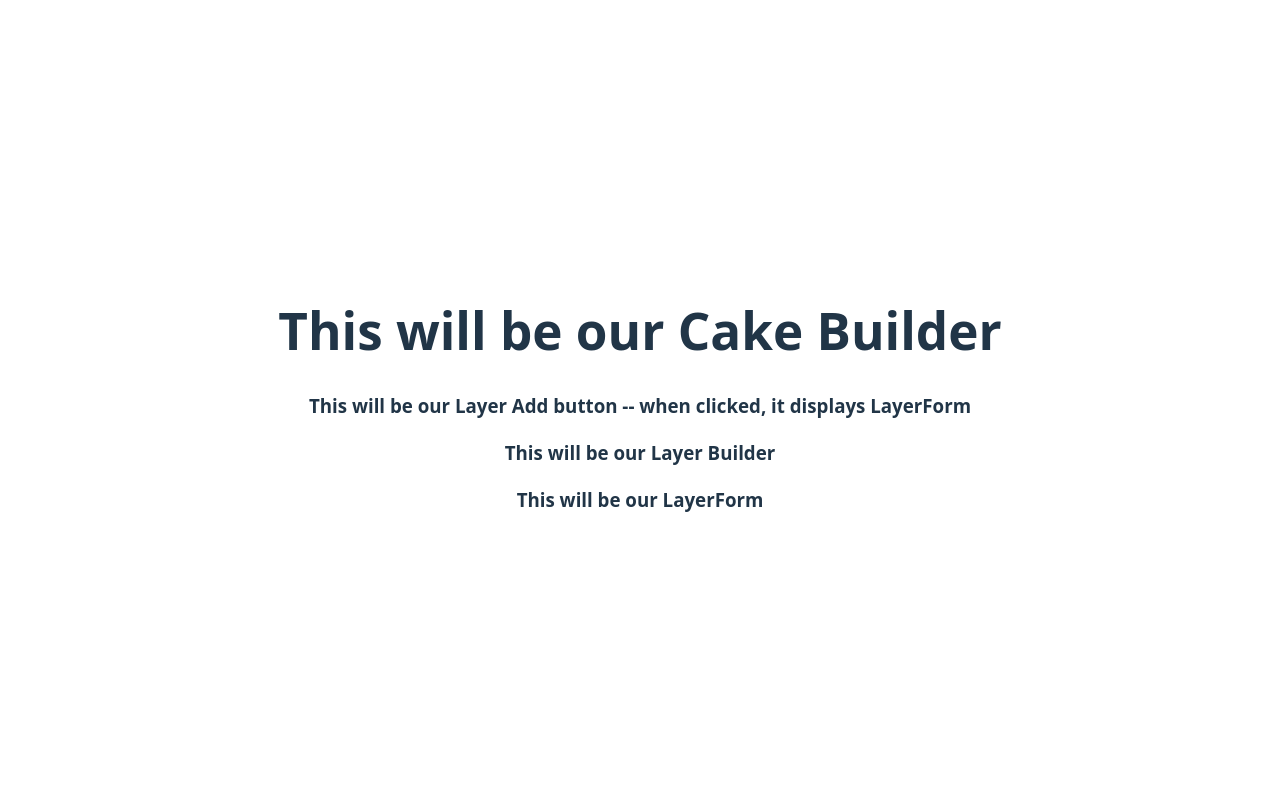
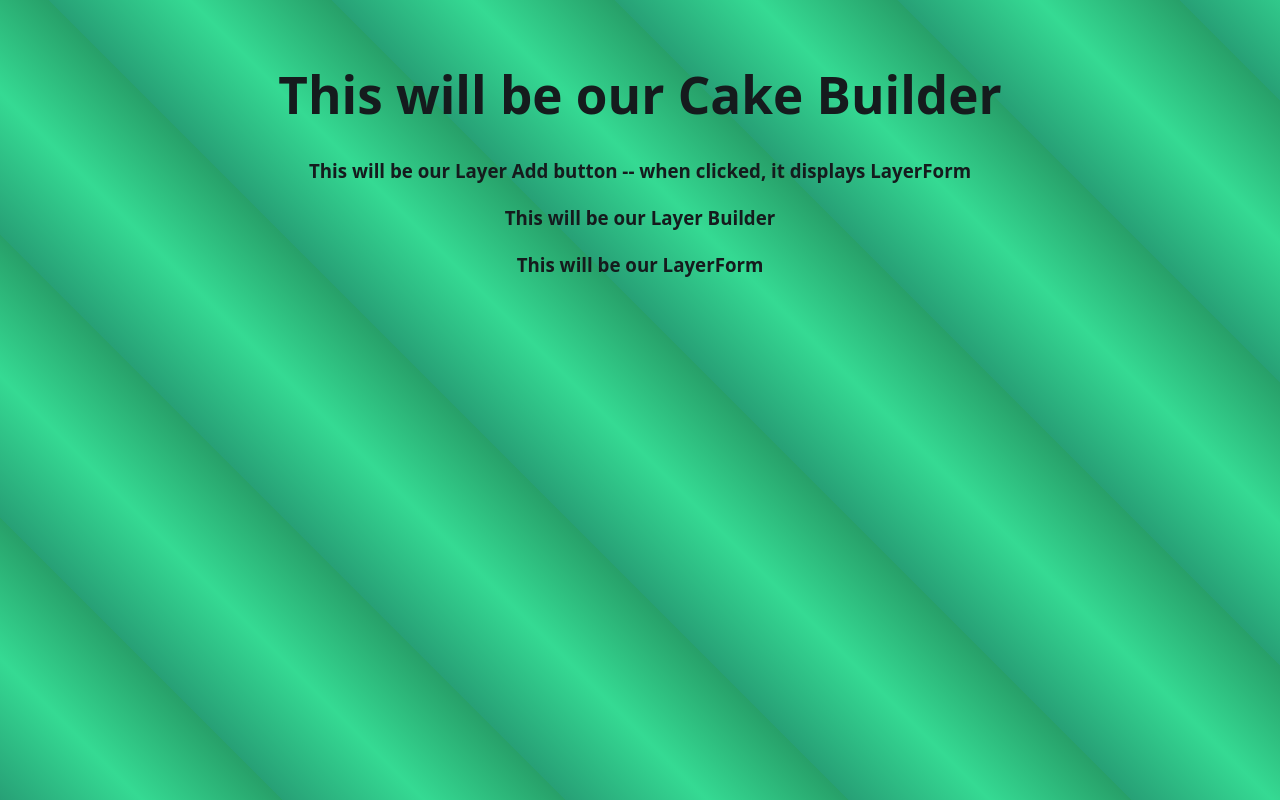
Before and after one commit to TekkenForceX/Cake-Builder, a React (Vite) app in the folder cakebuilder/: page / in a window 1280 px wide. Built offline with nearby package versions, Linux system fonts and the light colour scheme.

Commit message:
basic sass styling

```diff
--- a/cakebuilder/package.json
+++ b/cakebuilder/package.json
@@ -18,10 +18,12 @@
     "@types/react": "^19.0.10",
     "@types/react-dom": "^19.0.4",
     "@vitejs/plugin-react-swc": "^3.8.0",
+    "embedded": "^1.1.0",
     "eslint": "^9.21.0",
     "eslint-plugin-react-hooks": "^5.0.0",
     "eslint-plugin-react-refresh": "^0.4.19",
     "globals": "^15.15.0",
+    "sass": "^1.85.1",
     "typescript": "~5.7.2",
     "typescript-eslint": "^8.24.1",
     "vite": "^6.2.0"
--- /dev/null
+++ b/cakebuilder/src/App.sass
@@ -0,0 +1,20 @@
+#root
+    max-width: 1280px
+    margin: 0 auto
+    padding: 2rem
+    text-align: center
+
+body
+    background: repeating-linear-gradient(45deg, #27a076, #35da93 100px, #27a069 200px)
+    display: block
+    color: #151b1d
+
+.cake
+    width: 45%
+    height: 80%
+
+.cake-layer
+    //display: flex
+    //flex-direction: column
+    //align-items: center
+    position: relative
--- a/cakebuilder/src/App.tsx
+++ b/cakebuilder/src/App.tsx
@@ -1,5 +1,5 @@
 import Layer from './Layer'
-import './App.css'
+import './App.sass'
 import Cake from './Cake/Cake'
 import CakeBuilder from './CakeBuilder/CakeBuilder'
 import { useState } from 'react'
```
Also changed, not shown: 1 other file (tests, documents, lock files or other folders).
